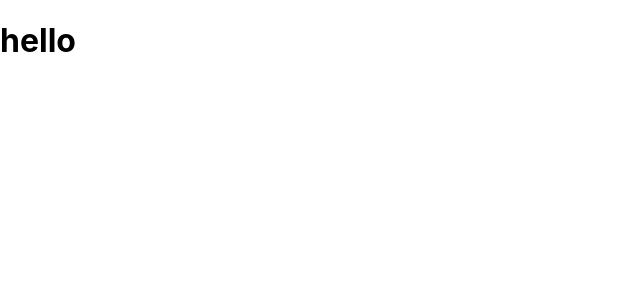
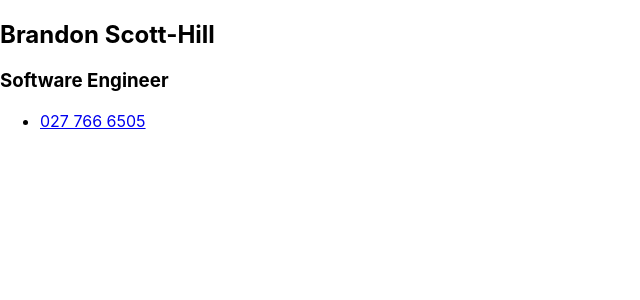
Before and after one commit to b-ran/react-cv, a React (Create React App) app: page / in a window 1280 px wide. Shown: the top 300 px of the page, without its empty margins (0-640 px from the left). Built offline with nearby package versions, Linux system fonts and the light colour scheme.

Commit message:
Add start of profile header

```diff
--- a/src/profile/CV.tsx
+++ b/src/profile/CV.tsx
@@ -1,13 +1,12 @@
-import React from "react";
+import React from 'react';
+import Header from './components/Header';
 import './CV.less';
 
 export default class CV extends React.Component {
     render() {
         return (
-            <div className="wrapper">
-
-                <h1>hello</h1>
-
+            <div className='wrapper'>
+                <Header/>
             </div>
         )
     }
--- /dev/null
+++ b/src/profile/components/Header.tsx
@@ -0,0 +1,25 @@
+import React from 'react';
+import './Header.less';
+
+export default class Header extends React.Component {
+    render() {
+        return (
+            <div className='header'>
+                <div className='name'>
+                    <h2>Brandon Scott-Hill</h2>
+                    <h3>Software Engineer</h3>
+                </div>
+                <div className='links'>
+                    <ul>
+                        <li>
+                            <a className='link' href='tel:#'>027 766 6505</a>
+                        </li>
+                    </ul>
+                </div>
+            </div>
+
+
+
+        )
+    }
+}
```
Also changed, not shown: src/profile/components/Header.less (added).
